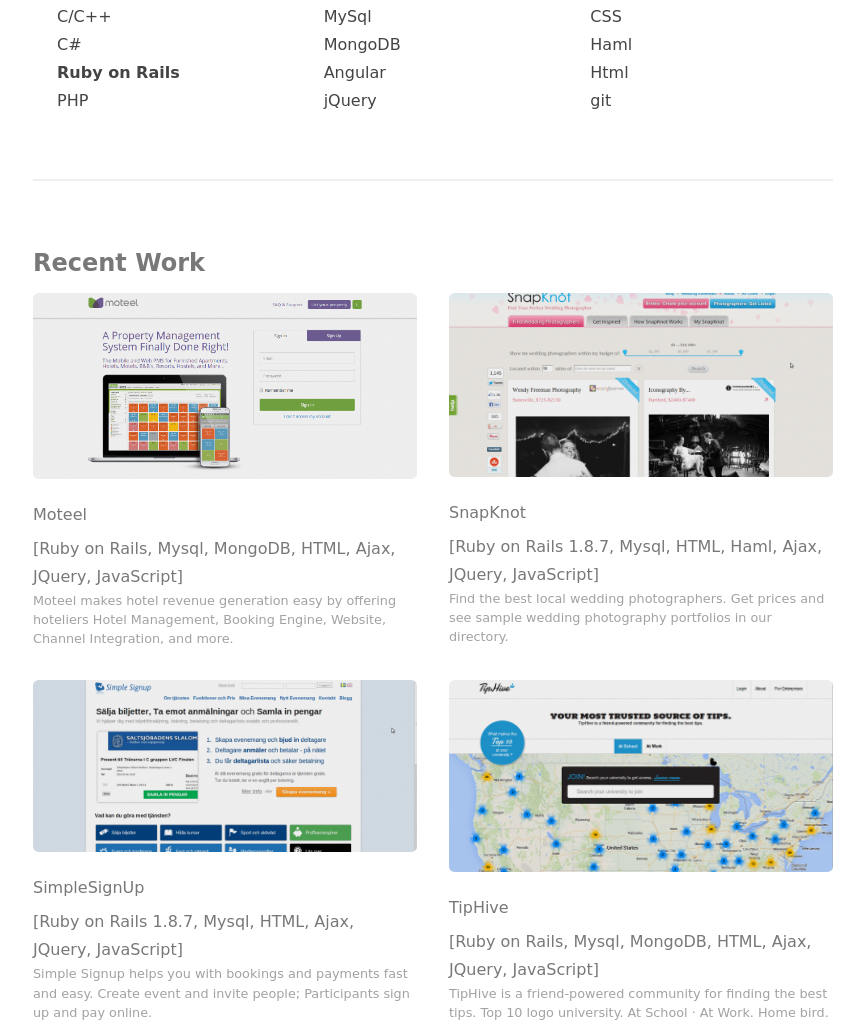
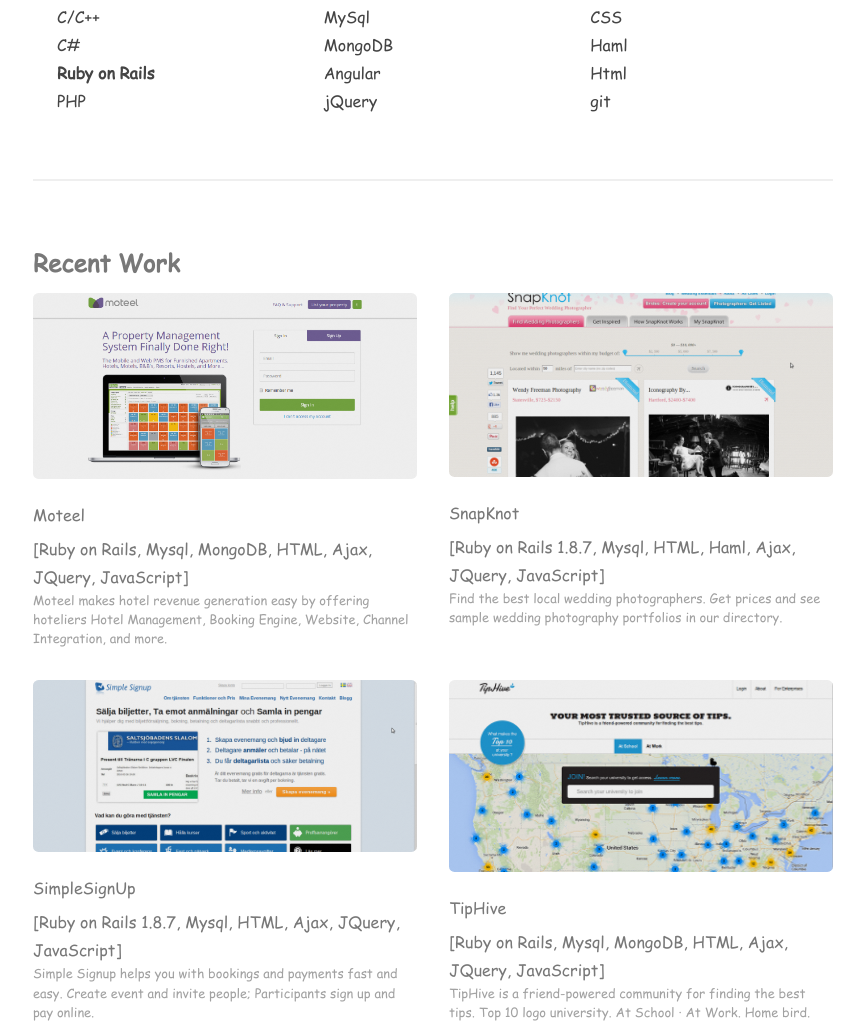
Before and after one commit to rakib063049/rakib063049.github.io, a plain HTML site: page index.html in a window 1280 px wide. Shown: the part 1199-2224 px from the top of the page, without its empty margins (399-1263 px from the left). Drawn offline with Linux system fonts and the light colour scheme.

Commit message:
added fonts

```diff
--- a/css/style.css
+++ b/css/style.css
@@ -1,4 +1,5 @@
 @import url(font-awesome.min.css);
+@font-face { font-family: "ComicSans"; src: url(fonts/ComicSans.ttf);}
 @import url("http://fonts.googleapis.com/css?family=Source+Sans+Pro:400,400italic");
 
 /*
@@ -28,7 +29,7 @@
 
 	body, input, select, textarea {
 		color: #a2a2a2;
-		font-family: cursive;
+		font-family: ComicSans;
 		font-size: 16pt;
 		font-weight: 400;
 		line-height: 1.75em;
```
Also changed, not shown: css/fonts/ComicSans.ttf (added).
